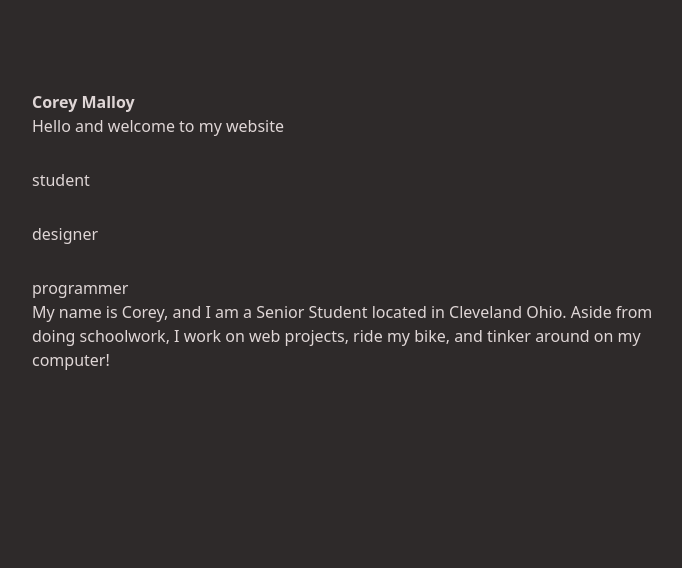
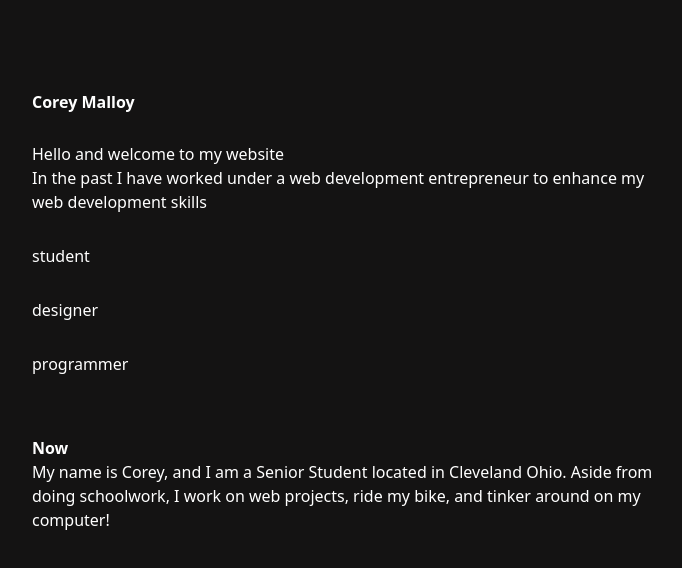
Before and after one commit to CoreyMalloy/portfolioWebsite, a React (Vite) app: page / in a window 1280 px wide. Shown: the top 568 px of the page, without its empty margins (288-970 px from the left). Built offline with nearby package versions, Linux system fonts and the light colour scheme.

Commit message:
minor change

```diff
--- a/src/App.css
+++ b/src/App.css
@@ -1,5 +1,5 @@
 *{
-    background-color: rgb(46, 42, 42);
-    color: rgb(223, 214, 214);
+    background-color: rgb(20, 19, 19);
+    color: white;
     margin-top: 30px;
 }
--- a/src/App.jsx
+++ b/src/App.jsx
@@ -6,13 +6,22 @@ function App() {
     <>
       <div className='flex items-center justify-center'>
         <div className='text-left w-1/2 margin'>
-          <h1 className='text-3l'><b>Corey Malloy</b></h1>
-          <p>Hello and welcome to my website</p>
-          <ul>
-            <li>student</li>
-            <li>designer</li>
-            <li>programmer</li>
-          </ul>
+          <h1 className='mb-7 text-3l'><b>Corey Malloy</b></h1>
+          <p className=''>Hello and welcome to my website</p>
+          <p>In the past I have worked under a web development entrepreneur to enhance my web development skills</p>
+          <div>
+            <ul>
+              <li>student</li>
+              <li>designer</li>
+              <li>programmer</li>
+            </ul>
+          </div>
+        </div>
+
+      </div>
+      <div className='flex items-center justify-center'>
+        <div className='text-left w-1/2 margin'>
+          <h1><b>Now</b></h1>
           <p>My name is Corey, and I am a Senior Student located in Cleveland Ohio. Aside from doing schoolwork, I work on web projects, ride my bike, and tinker around on my computer!</p>
         </div>
       </div>
```
